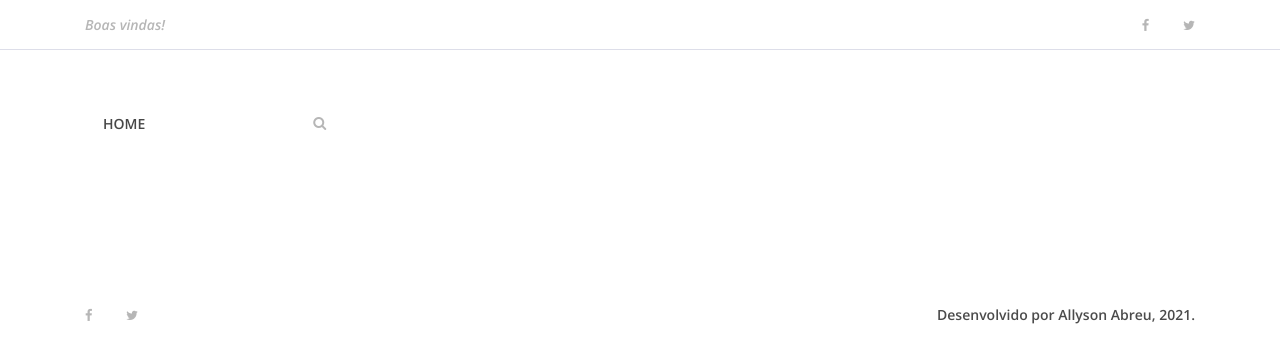
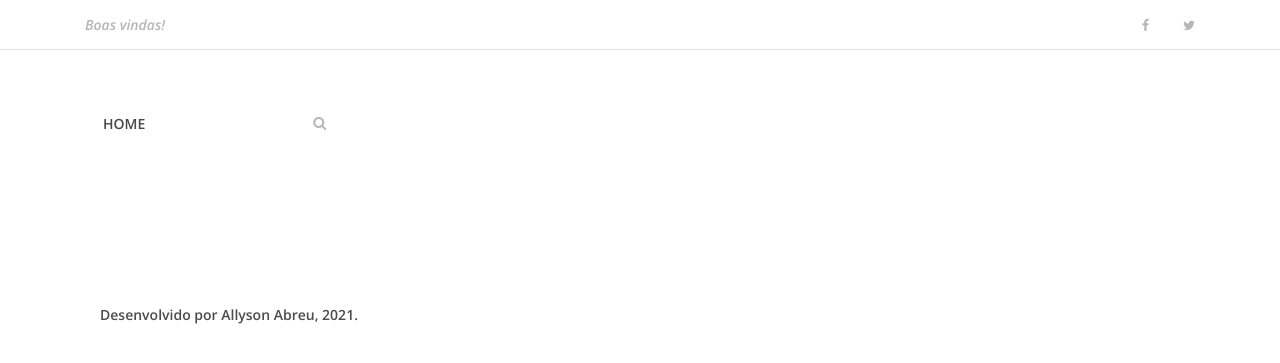
Before and after one commit to AllysonAbreu/projeto-pw, a Django app: template recepis/templates/index.html in a window 1280 px wide. Shown: the top 363 px of the page. Run offline with Django 3.2, Linux system fonts and the light colour scheme; the template is opened without the code that fills it, so the values that code supplies are empty; parts of the project's set-up code (start-up, migrations or seed data) failed here and were passed over; some libraries are stand-ins or nearby versions.

Commit message:
alteração no menu e no footer

```diff
--- a/recepis/templates/partials/footer.html
+++ b/recepis/templates/partials/footer.html
@@ -5,12 +5,6 @@
   <div class="container h-100">
       <div class="row h-100">
           <div class="col-12 h-100 d-flex flex-wrap align-items-center justify-content-between">
-              <!-- Footer Social Info -->
-              <div class="footer-social-info text-right">
-                  <a href="#"><i class="fa fa-facebook" aria-hidden="true"></i></a>
-                  <a href="#"><i class="fa fa-twitter" aria-hidden="true"></i></a>
-              </div>
-              <!-- Footer -->
               <div class="footer">
                   <p>Desenvolvido por Allyson Abreu, 2021.</p>
               </div>
--- a/recepis/templates/partials/menu.html
+++ b/recepis/templates/partials/menu.html
@@ -23,8 +23,8 @@
               <!-- Top Social Info -->
               <div class="col-12 col-sm-6">
                   <div class="top-social-info text-right">
-                      <a href=""><i class="fa fa-facebook" aria-hidden="true"></i></a>
-                      <a href=""><i class="fa fa-twitter" aria-hidden="true"></i></a>
+                      <a href="https://www.facebook.com/allyson.oliveiradeabreu"><i class="fa fa-facebook" aria-hidden="true"></i></a>
+                      <a href="https://twitter.com/AllysonAbreu"><i class="fa fa-twitter" aria-hidden="true"></i></a>
                   </div>
               </div>
           </div>
```
